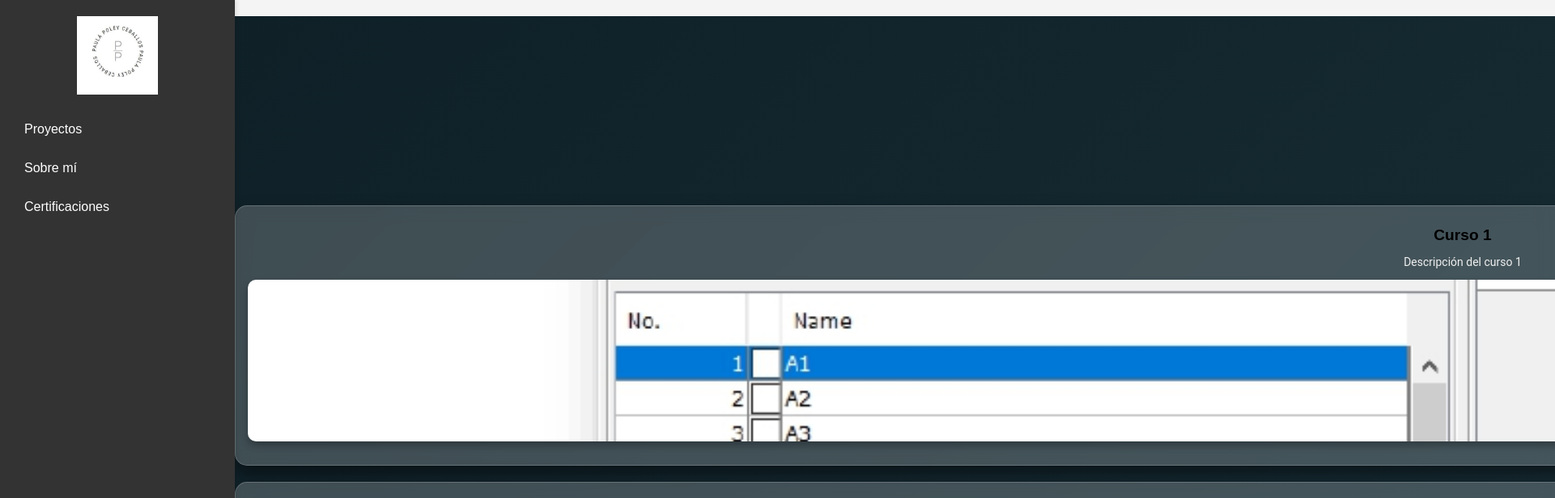
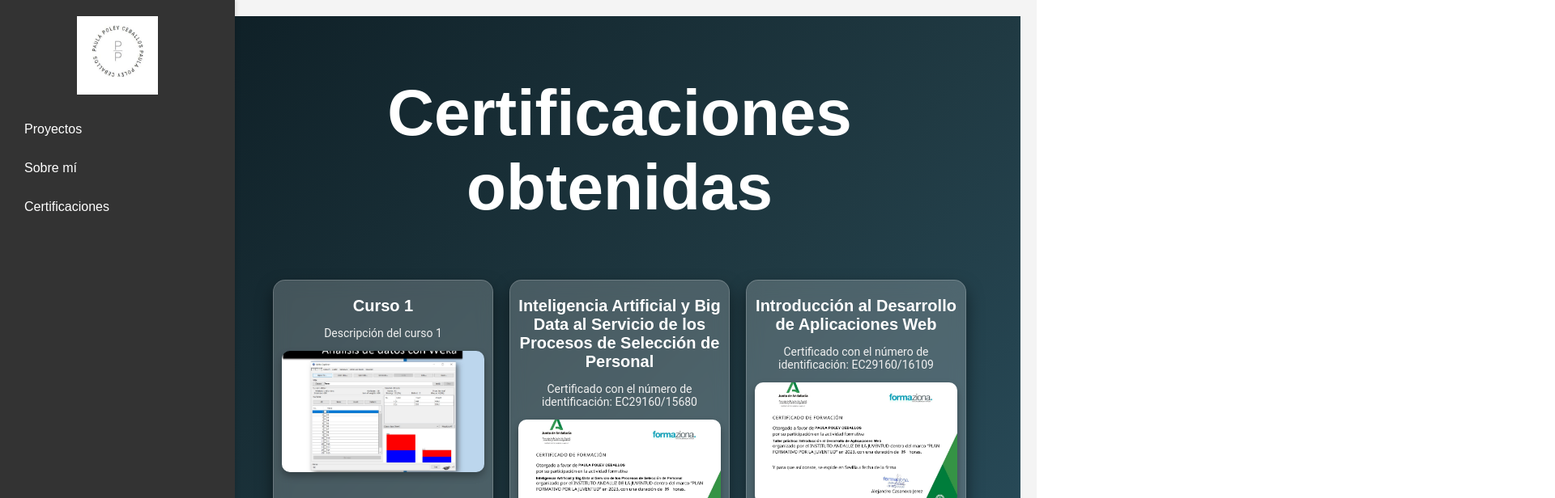
Before and after one commit to paulapoley/portfoliopaulapoley, a React (Create React App) app: page /certificaciones in a window 1280 px wide. Shown: the top 616 px of the page at 81% size, 1920 px wide, since content can reach past the window. Built offline with nearby package versions, Linux system fonts and the light colour scheme.

Commit message:
Update Certificaciones.css

```diff
--- a/src/pages/Certificaciones.css
+++ b/src/pages/Certificaciones.css
@@ -29,8 +29,8 @@
   border: 1px solid rgba(255, 255, 255, 0.2); /* Borde blanco semi-transparente */
   border-radius: 15px;
   overflow: hidden;
-  width: 3000px; /* Ajustado para una mejor visualización de las imágenes */
-  padding: 15px;
+  width: 250px; /* Ajustado para una mejor visualización de las imágenes */
+  padding: 10px;
   box-shadow: 0 10px 20px rgba(0, 0, 0, 0.5);
   background: rgba(255, 255, 255, 0.2); /* Fondo semitransparente */
   backdrop-filter: blur(10px); /* Efecto de desenfoque del fondo */
@@ -47,9 +47,9 @@
 }
 
 .cert-title {
-  font-size: 1.2rem;
+  font-size: 1.25rem;
   margin: 10px 0;
-  color: #000000;
+  color: #ffffff;
   font-family: 'Orbitron', sans-serif;
 }
 
@@ -61,7 +61,7 @@
 
 .cert-image {
   width: 100%;
-  height: 200px; /* Fija la altura para uniformar la visualización */
+  height: 150px; /* Fija la altura para uniformar la visualización */
   object-fit: cover; /* Asegura que la imagen ocupe todo el espacio sin deformarse */
   border-radius: 10px;
   margin-bottom: 10px;
```
